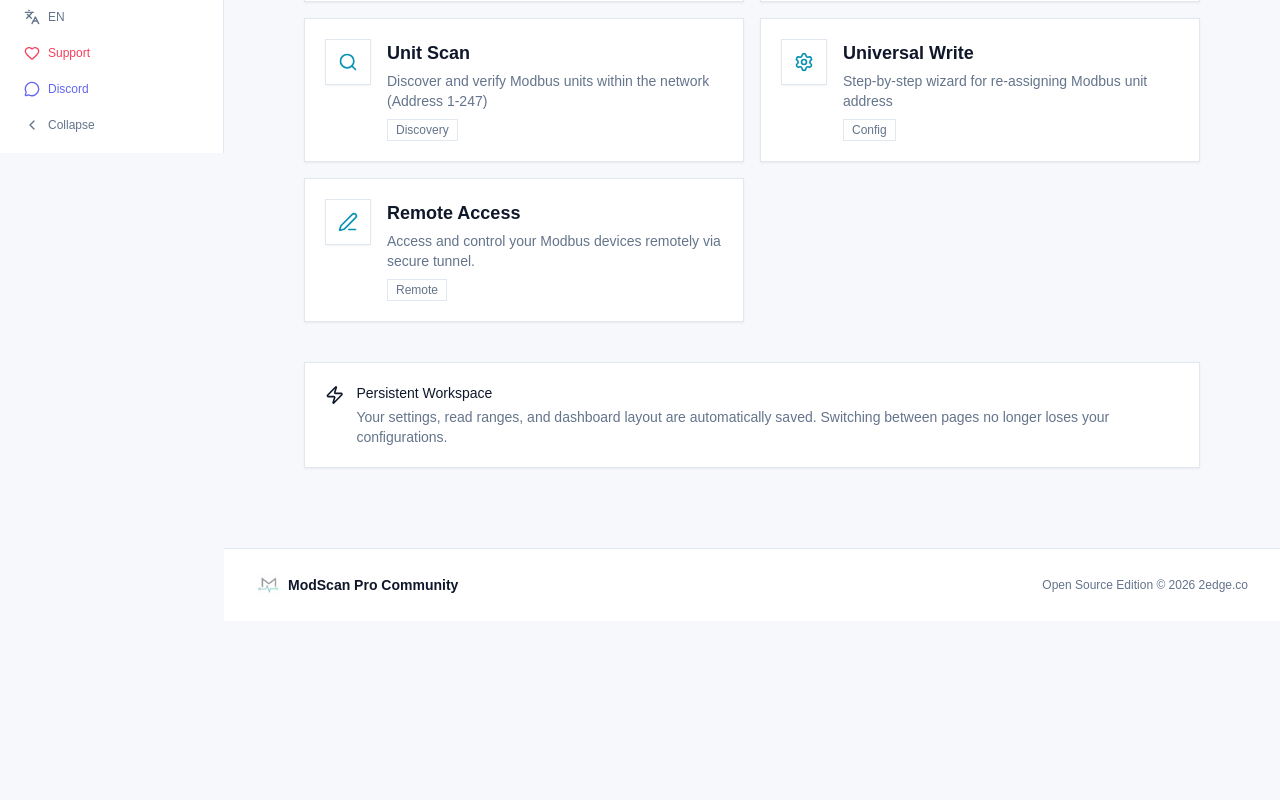
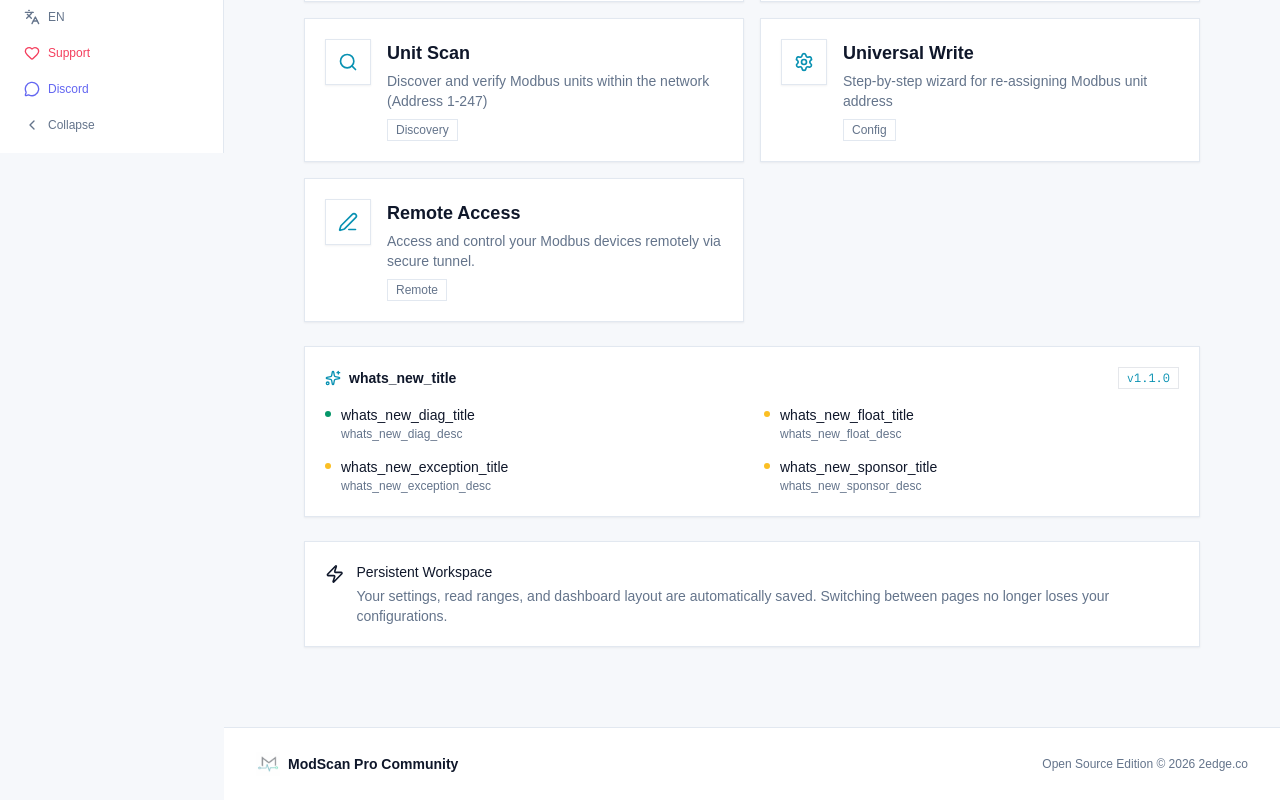
Before and after one commit to ThanabordeeN/ModScan-Pro, a Next.js app: page / in a window 1280 px wide. Shown: the part 647-1447 px from the top of the page. Before the commit the page ends 1268 px from the top, so only its background shows below. Built offline with nearby package versions, Linux system fonts and the light colour scheme; a web font is replaced by a local one.

Commit message:
feat: add What's New v1.1.0 section to home page and CHANGELOG

```diff
--- a/src/app/page.tsx
+++ b/src/app/page.tsx
@@ -9,6 +9,7 @@ import {
   Zap,
   PenLine,
   LayoutGrid,
+  Sparkles,
 } from "lucide-react";
 import { useLanguage } from "@/context/LanguageContext";
 
@@ -126,8 +127,51 @@ export default function Home() {
         })}
       </div>
 
+      {/* What's New */}
+      <div className="mt-6 p-5 instrument-panel max-w-4xl mx-auto">
+        <div className="flex items-center justify-between mb-4">
+          <div className="flex items-center gap-2">
+            <Sparkles className="w-4 h-4 text-instrument-accent" />
+            <h3 className="text-sm font-semibold text-app-text">{t("whats_new_title")}</h3>
+          </div>
+          <span className="text-xs px-2 py-0.5 rounded-instrument font-mono bg-instrument-accent/10 text-instrument-accent border border-instrument-accent/20">
+            v1.1.0
+          </span>
+        </div>
+        <div className="grid sm:grid-cols-2 gap-x-6 gap-y-3">
+          <div className="flex items-start gap-2.5">
+            <span className="mt-1.5 flex-shrink-0 w-1.5 h-1.5 rounded-full bg-instrument-ok" />
+            <div>
+              <p className="text-sm font-medium text-app-text">{t("whats_new_diag_title")}</p>
+              <p className="text-xs text-app-muted leading-relaxed">{t("whats_new_diag_desc")}</p>
+            </div>
+          </div>
+          <div className="flex items-start gap-2.5">
+            <span className="mt-1.5 flex-shrink-0 w-1.5 h-1.5 rounded-full bg-amber-400" />
+            <div>
+              <p className="text-sm font-medium text-app-text">{t("whats_new_float_title")}</p>
+              <p className="text-xs text-app-muted leading-relaxed">{t("whats_new_float_desc")}</p>
+            </div>
+          </div>
+          <div className="flex items-start gap-2.5">
+            <span className="mt-1.5 flex-shrink-0 w-1.5 h-1.5 rounded-full bg-amber-400" />
+            <div>
+              <p className="text-sm font-medium text-app-text">{t("whats_new_exception_title")}</p>
+              <p className="text-xs text-app-muted leading-relaxed">{t("whats_new_exception_desc")}</p>
+            </div>
+          </div>
+          <div className="flex items-start gap-2.5">
+            <span className="mt-1.5 flex-shrink-0 w-1.5 h-1.5 rounded-full bg-amber-400" />
+            <div>
+              <p className="text-sm font-medium text-app-text">{t("whats_new_sponsor_title")}</p>
+              <p className="text-xs text-app-muted leading-relaxed">{t("whats_new_sponsor_desc")}</p>
+            </div>
+          </div>
+        </div>
+      </div>
+
       {/* Quick Info */}
-      <div className="mt-10 p-5 instrument-panel max-w-4xl mx-auto">
+      <div className="mt-6 p-5 instrument-panel max-w-4xl mx-auto">
         <div className="flex items-start gap-3">
           <Zap className="w-5 h-5 text-app-text mt-0.5" />
           <div>
```
Also changed, not shown: 1 other file (tests, documents, lock files or other folders).
